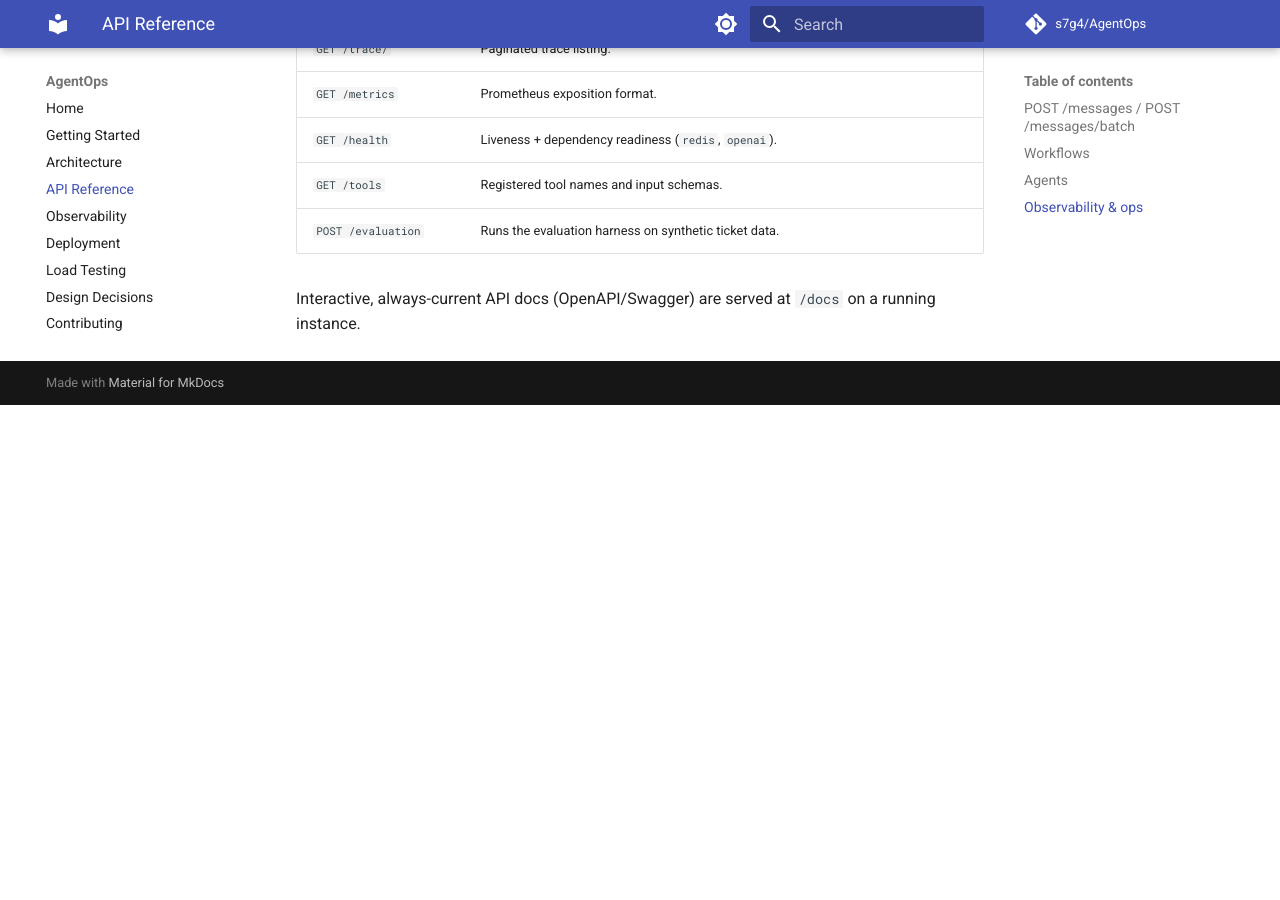
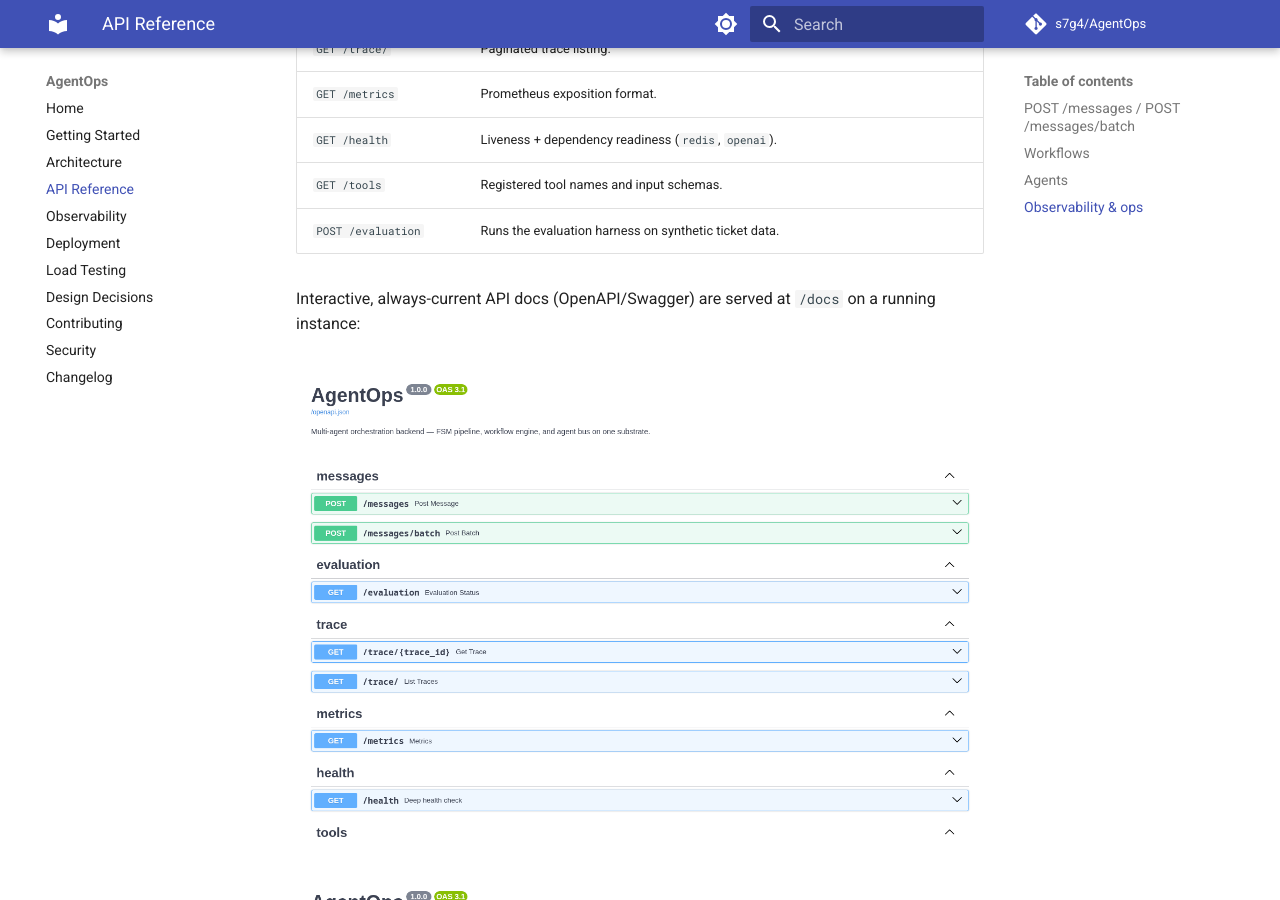
Before and after one commit to s7g4/AgentOps, an MkDocs documentation site: the page built from docs/api-reference.md, in a window 1280 px wide and 900 px high, scrolled down 1695 px. Built offline with MkDocs 1.6.1 and Material for MkDocs 9.7.7, drawn with Linux system fonts in a browser that asks for light colours; comment, search, counter and statistics services are not loaded; before the commit the page ends 2100 px from its top, so only the background shows below that.

Commit message:
docs(api-reference): add Swagger UI screenshots

```diff
--- a/docs/api-reference.md
+++ b/docs/api-reference.md
@@ -48,4 +48,8 @@
 | `GET /tools` | Registered tool names and input schemas. |
 | `POST /evaluation` | Runs the evaluation harness on synthetic ticket data. |
 
-Interactive, always-current API docs (OpenAPI/Swagger) are served at `/docs` on a running instance.
+Interactive, always-current API docs (OpenAPI/Swagger) are served at `/docs` on a running instance:
+
+![Swagger UI listing all endpoints](assets/swagger-overview.png)
+
+![Swagger UI Try-it-out panel for POST /messages](assets/swagger-messages-expanded.png)
```
